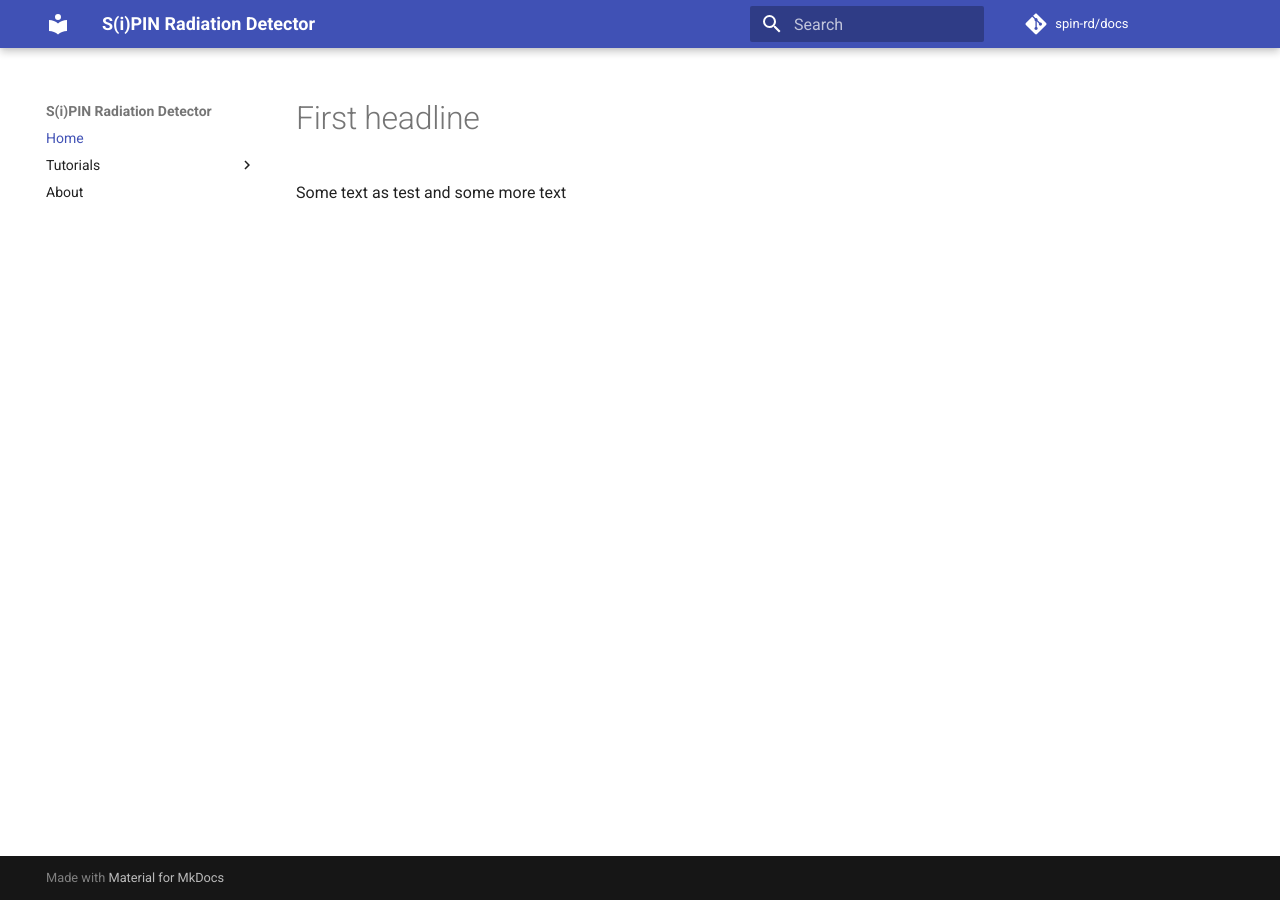
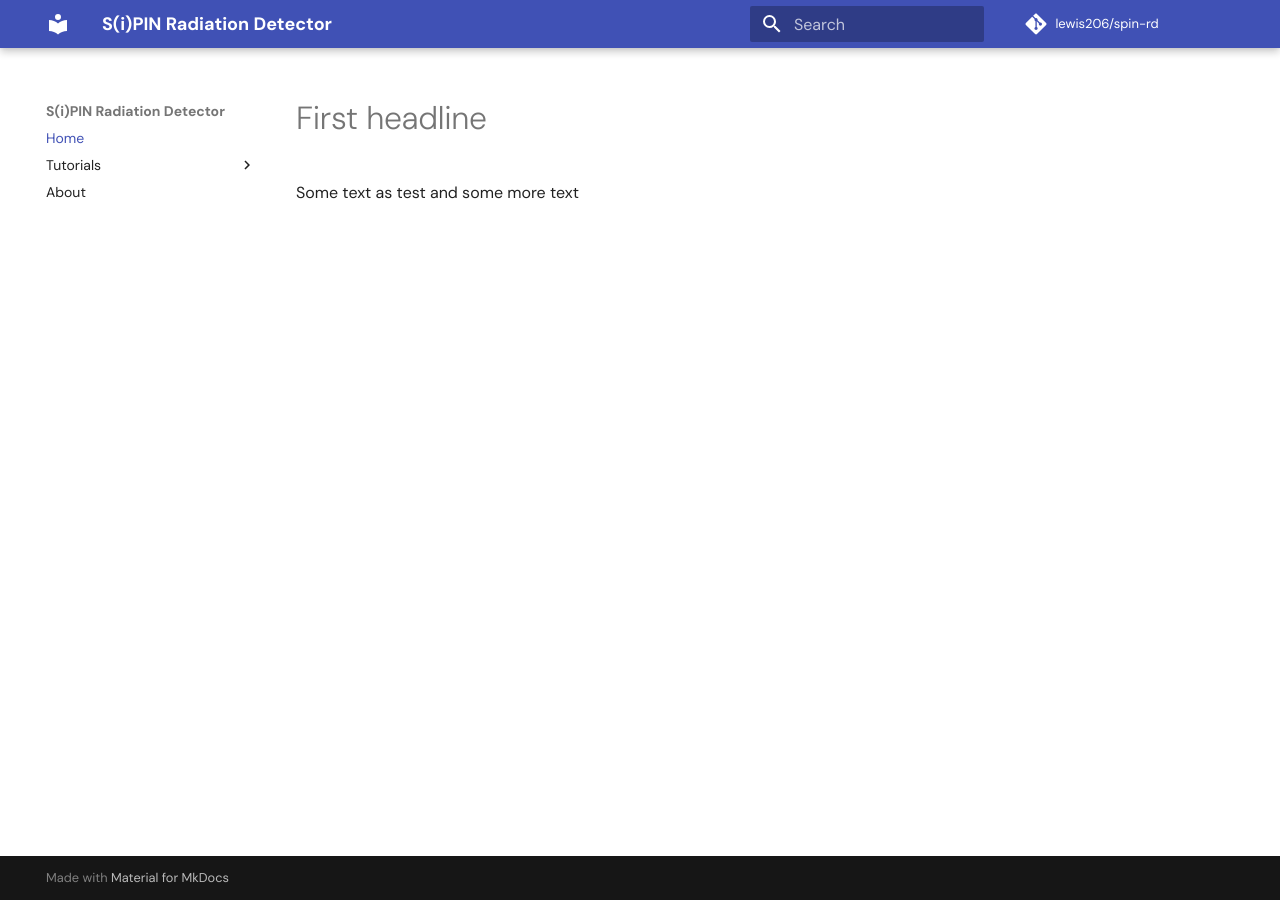
Before and after one commit to SPIN-RD/spin-rd, an MkDocs documentation site: the page built from content/index.md, in a window 1280 px wide. Built offline with MkDocs 1.6.1 and Material for MkDocs 9.7.7, drawn with Linux system fonts in a browser that asks for light colours; comment, search, counter and statistics services are not loaded.

Commit message:
Change font and repo

```diff
--- a/mkdocs.yml
+++ b/mkdocs.yml
@@ -2,10 +2,12 @@ site_name: S(i)PIN Radiation Detector
 site_url: https://spin-rd.com/docs
 docs_dir: content
 site_dir: build
-repo_url: https://github.com/SPIN-RD/
-repo_name: spin-rd/docs
+repo_url: https://github.com/lewis206/spin-rd
+repo_name: lewis206/spin-rd
 theme:
   name: material
+  font:
+    text: DM Sans
 
 nav:
   - Home: 'index.md'
```
